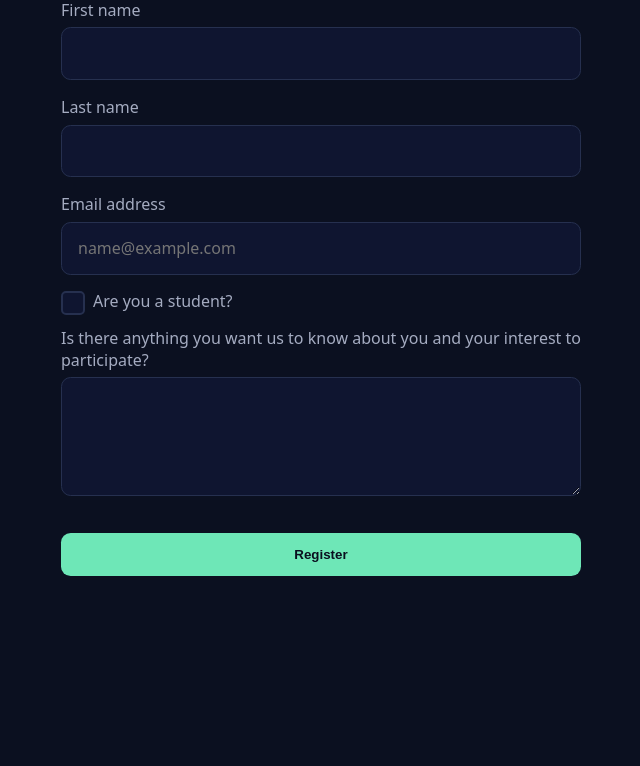
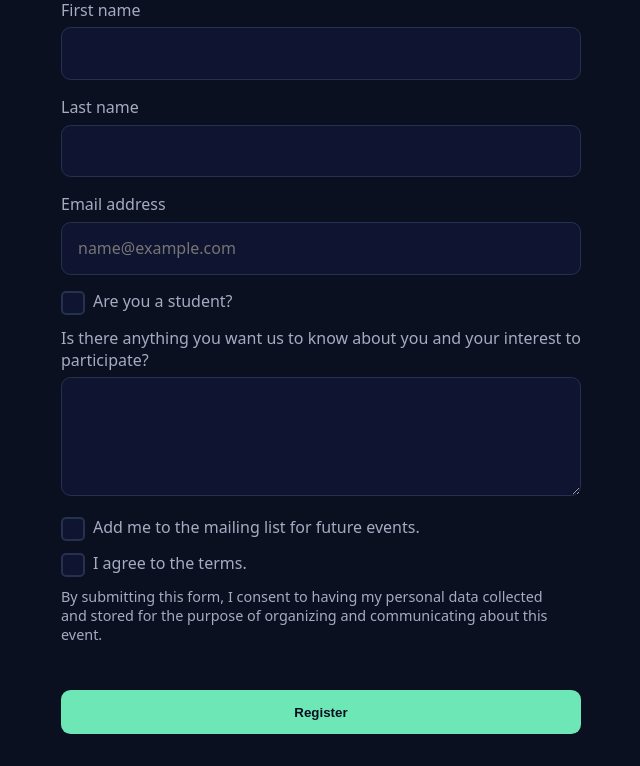
Before and after one commit to ComsKeaneDev/project-submission-backend, a FastAPI app: page / in a window 1280 px wide. Shown: the part 387-1153 px from the top of the page, without its empty margins (319-959 px from the left). Before the commit the page ends 963 px from the top, so only its background shows below. Run offline with FastAPI, Linux system fonts and the light colour scheme; some libraries are stand-ins or nearby versions.

Commit message:
feat(confimration error): added error for form submit without GDPR checkbox

```diff
--- a/app/db.py
+++ b/app/db.py
@@ -48,6 +48,7 @@ def init_db():
                 year_of_study INTEGER,
                 course_name TEXT,
                 additional_info TEXT,
+                mailing_list_consent BOOLEAN DEFAULT FALSE,
                 created_at TIMESTAMP WITH TIME ZONE DEFAULT CURRENT_TIMESTAMP
             )
             """
@@ -62,6 +63,7 @@ def init_db():
                 year_of_study INTEGER,
                 course_name TEXT,
                 additional_info TEXT,
+                mailing_list_consent BOOLEAN DEFAULT FALSE,
                 created_at TIMESTAMP DEFAULT CURRENT_TIMESTAMP
             )
             """
--- a/app/main.py
+++ b/app/main.py
@@ -17,7 +17,6 @@ app.mount(
 
 templates = Jinja2Templates(directory=str(BASE_DIR / "templates"))
 
-# Simple email shape check Pydantic EmailStr later
 EMAIL_RE = re.compile(r"(^[a-zA-Z0-9_.+-]+@[a-zA-Z0-9-]+\.[a-zA-Z0-9-.]+$)")
 
 @app.on_event("startup")
@@ -55,7 +54,6 @@ def partners(request: Request):
         {"request": request, "page": "partners", "partners": partners},
     )
 
-# New route for the confirmation page
 @app.get("/confirmation", response_class=HTMLResponse)
 def confirmation(request: Request):
     return templates.TemplateResponse(
@@ -70,15 +68,25 @@ def register(
     last_name: str = Form(...),
     email: str = Form(...),
     is_student: Optional[str] = Form(None),
-    year_of_study: Optional[str] = Form(None), # Accept as string
+    year_of_study: Optional[str] = Form(None),
     course_name: Optional[str] = Form(None),
-    additional_info: Optional[str] = Form(None)
+    additional_info: Optional[str] = Form(None),
+    mailing_list_consent: Optional[str] = Form(None),
+    gdpr_consent: Optional[str] = Form(None)
 ):
-    # Minimal validations make more robust later
-    if len(first_name.strip()) < 1:
-        return RedirectResponse("/?error=First%20name%20is%20required", status_code=303)
-    if len(last_name.strip()) < 1:
-        return RedirectResponse("/?error=Last%20name%20is%20required", status_code=303)
+    # This is the server-side check
+    if not gdpr_consent:
+        form_data = {
+            "first_name": first_name, "last_name": last_name, "email": email,
+            "is_student": is_student, "year_of_study": year_of_study,
+            "course_name": course_name, "additional_info": additional_info,
+            "mailing_list_consent": mailing_list_consent
+        }
+        return templates.TemplateResponse(
+            "index.html",
+            {"request": request, "error": "You must agree to the terms to register.", "form_data": form_data, "page": "home"}
+        )
+
     if not EMAIL_RE.match(email):
         return RedirectResponse("/?error=Invalid%20email", status_code=303)
 
@@ -87,69 +95,28 @@ def register(
         if not year_of_study or not year_of_study.isdigit():
             return RedirectResponse("/?error=Valid%20year%20of%20study%20is%20required%20for%20students", status_code=303)
         year_of_study_int = int(year_of_study)
-        if year_of_study_int < 1 or year_of_study_int > 10:
-             return RedirectResponse("/?error=Year%20of%20study%20invalid", status_code=303)
-        if not course_name or len(course_name.strip()) < 2:
-            return RedirectResponse("/?error=Course%20name%20is%20required%20for%20students", status_code=303)
-
 
     email_norm = email.strip().lower()
     first_name_norm = first_name.strip()
     last_name_norm = last_name.strip()
     course_name_norm = course_name.strip() if course_name else None
     additional_info_norm = additional_info.strip() if additional_info else None
+    mailing_list_bool = True if mailing_list_consent else False
 
     with get_conn() as conn:
         cur = conn.cursor()
-        is_pg = hasattr(cur, "mogrify")  # crude psycopg2 detection
+        is_pg = hasattr(cur, "mogrify")
 
-        # Check for duplicate email
-        if is_pg:
-            cur.execute("SELECT 1 FROM registrations WHERE email = %s", (email_norm,))
-        else:
-            cur.execute("SELECT 1 FROM registrations WHERE email = ?", (email_norm,))
+        query = "SELECT 1 FROM registrations WHERE email = %s" if is_pg else "SELECT 1 FROM registrations WHERE email = ?"
+        cur.execute(query, (email_norm,))
 
         if cur.fetchone():
-            form_data = {
-                "first_name": first_name_norm,
-                "last_name": last_name_norm,
-                "email": email_norm,
-                "is_student": is_student,
-                "year_of_study": year_of_study,
-                "course_name": course_name_norm,
-                "additional_info": additional_info_norm
-            }
-            return templates.TemplateResponse(
-                "index.html",
-                {
-                    "request": request,
-                    "error": "Email already registered",
-                    "form_data": form_data,
-                    "page": "home"
-                },
-            )
-        # Insert with the correct placeholder style
-        try:
-            if is_pg:
-                cur.execute(
-                    """
-                    INSERT INTO registrations (first_name, last_name, email, year_of_study, course_name, additional_info)
-                    VALUES (%s, %s, %s, %s, %s, %s)
-                    """,
-                    (first_name_norm, last_name_norm, email_norm, year_of_study_int, course_name_norm, additional_info_norm)
-                )
-            else:
-                cur.execute(
-                    """
-                    INSERT INTO registrations (first_name, last_name, email, year_of_study, course_name, additional_info)
-                    VALUES (?, ?, ?, ?, ?, ?)
-                    """,
-                    (first_name_norm, last_name_norm, email_norm, year_of_study_int, course_name_norm, additional_info_norm)
-                )
-            conn.commit()
-            # Redirect to the new confirmation page on success
-            return RedirectResponse(url="/confirmation", status_code=303)
-        except Exception as e:
-            # Fall back to duplicate error for any integrity issue; add logging if needed
-            print(e)
-            return RedirectResponse("/?error=Email%20already%20registered", status_code=303)
+            form_data = { "first_name": first_name_norm, "last_name": last_name_norm, "email": email_norm, "is_student": is_student, "year_of_study": year_of_study, "course_name": course_name_norm, "additional_info": additional_info_norm, "mailing_list_consent": mailing_list_consent }
+            return templates.TemplateResponse("index.html", {"request": request, "error": "Email already registered", "form_data": form_data, "page": "home"})
+
+        insert_query = "INSERT INTO registrations (first_name, last_name, email, year_of_study, course_name, additional_info, mailing_list_consent) VALUES (%s, %s, %s, %s, %s, %s, %s)" if is_pg else "INSERT INTO registrations (first_name, last_name, email, year_of_study, course_name, additional_info, mailing_list_consent) VALUES (?, ?, ?, ?, ?, ?, ?)"
+        params = (first_name_norm, last_name_norm, email_norm, year_of_study_int, course_name_norm, additional_info_norm, mailing_list_bool)
+        cur.execute(insert_query, params)
+        conn.commit()
+
+    return RedirectResponse(url="/confirmation", status_code=303)
--- a/templates/index.html
+++ b/templates/index.html
@@ -52,6 +52,22 @@
         <label for="additional_info">Is there anything you want us to know about you and your interest to participate?</label>
         <textarea id="additional_info" name="additional_info" rows="4">{{ form_data.additional_info if form_data else '' }}</textarea>
     </div>
+
+    <div class="form-group">
+        <div class="checkbox-container">
+            <input type="checkbox" id="mailing_list_consent" name="mailing_list_consent" value="true" {% if form_data.mailing_list_consent %}checked{% endif %}>
+            <label for="mailing_list_consent">Add me to the mailing list for future events.</label>
+        </div>
+    </div>
+
+    <div class="form-group gdpr-consent">
+        <div class="checkbox-container">
+            <input type="checkbox" id="gdpr_consent" name="gdpr_consent">
+            <label for="gdpr_consent">I agree to the terms.</label>
+        </div>
+        <p class="small">By submitting this form, I consent to having my personal data collected and stored for the purpose of organizing and communicating about this event.</p>
+    </div>
+
     <button type="submit">Register</button>
 </form>
 
```
